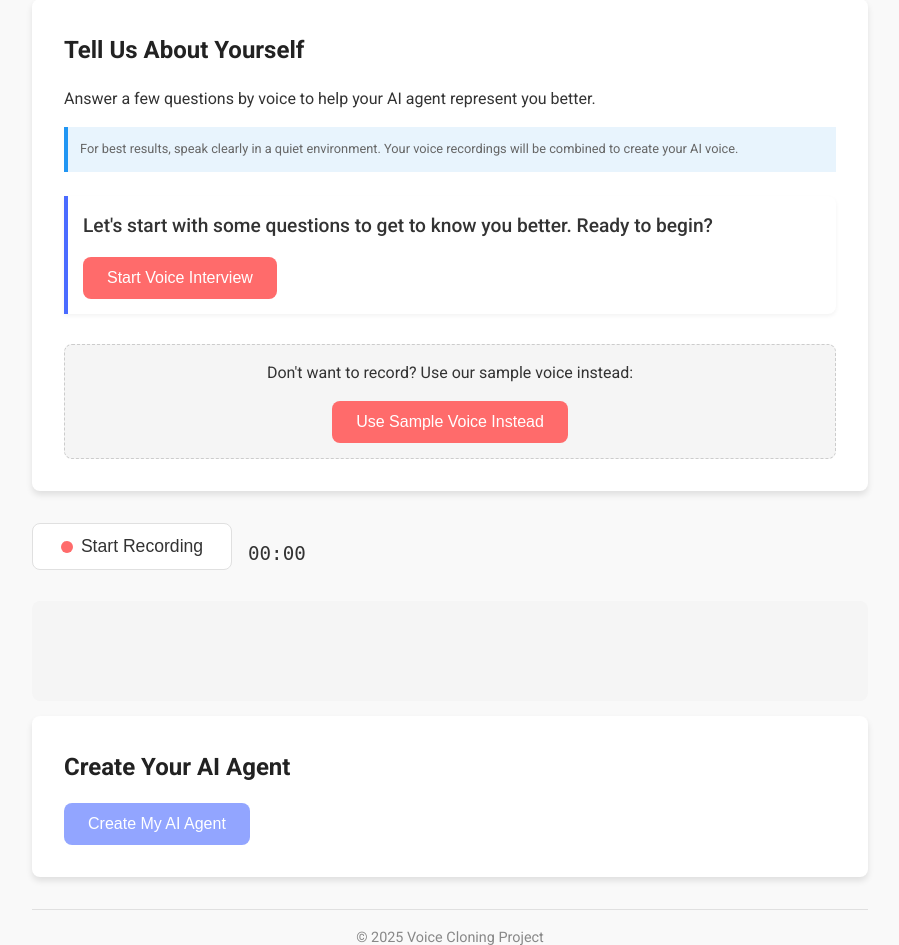
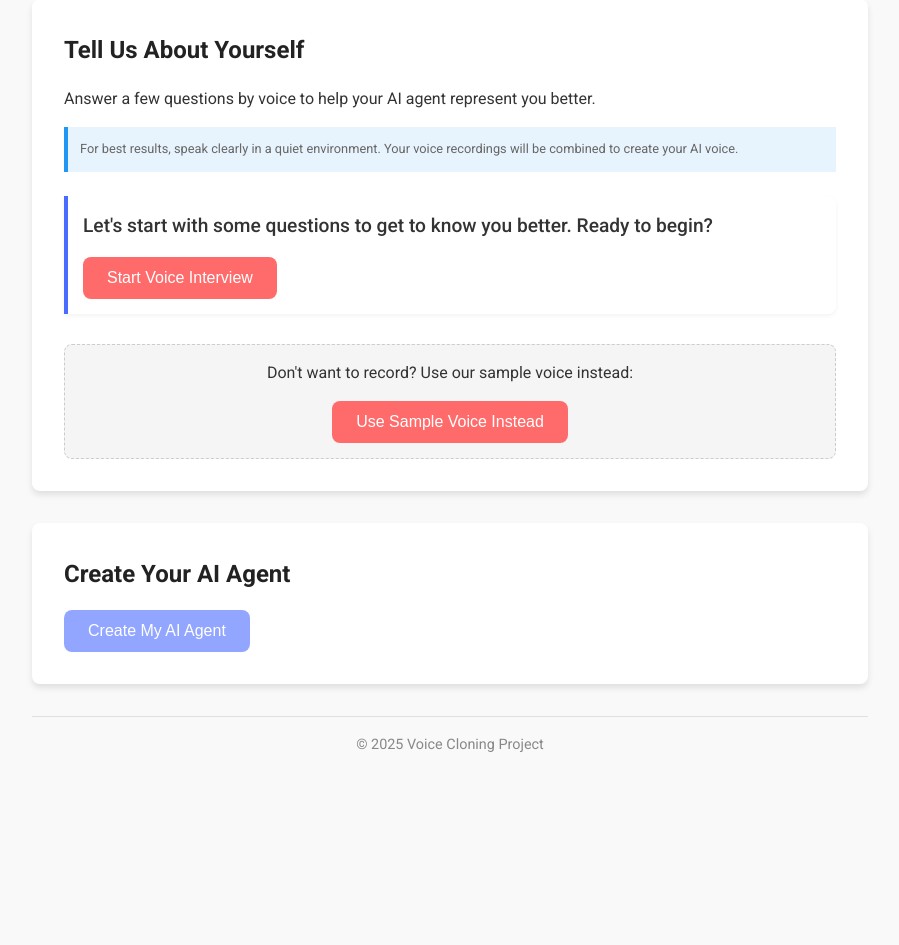
Before and after one commit to technolifts/presence, a Python web app: template templates/index.html in a window 1280 px wide. Shown: the part 1352-2297 px from the top of the page, without its empty margins (190-1089 px from the left). After the commit the page ends 2104 px from the top, so only its background shows below. Run offline with Jinja, Linux system fonts and the light colour scheme; the template is opened without the code that fills it, so the values that code supplies are empty.

Commit message:
refactor: Remove redundant recording section from index.html

```diff
--- a/templates/index.html
+++ b/templates/index.html
@@ -131,24 +131,6 @@
                 </div>
             </section>
 
-
-                <div class="recorder-container">
-                    <div class="recorder-controls">
-                        <button id="recordButton" class="btn record-btn">
-                            <span class="record-icon"></span>
-                            Start Recording
-                        </button>
-                        <div id="recordingTimer" class="timer">00:00</div>
-                    </div>
-
-                    <div class="audio-visualizer">
-                        <canvas id="visualizer"></canvas>
-                    </div>
-
-                    <div class="audio-player" style="display: none;">
-                        <audio id="recordedAudio" controls></audio>
-                    </div>
-                </div>
             </section>
 
             <section class="voice-clone-section">
```
